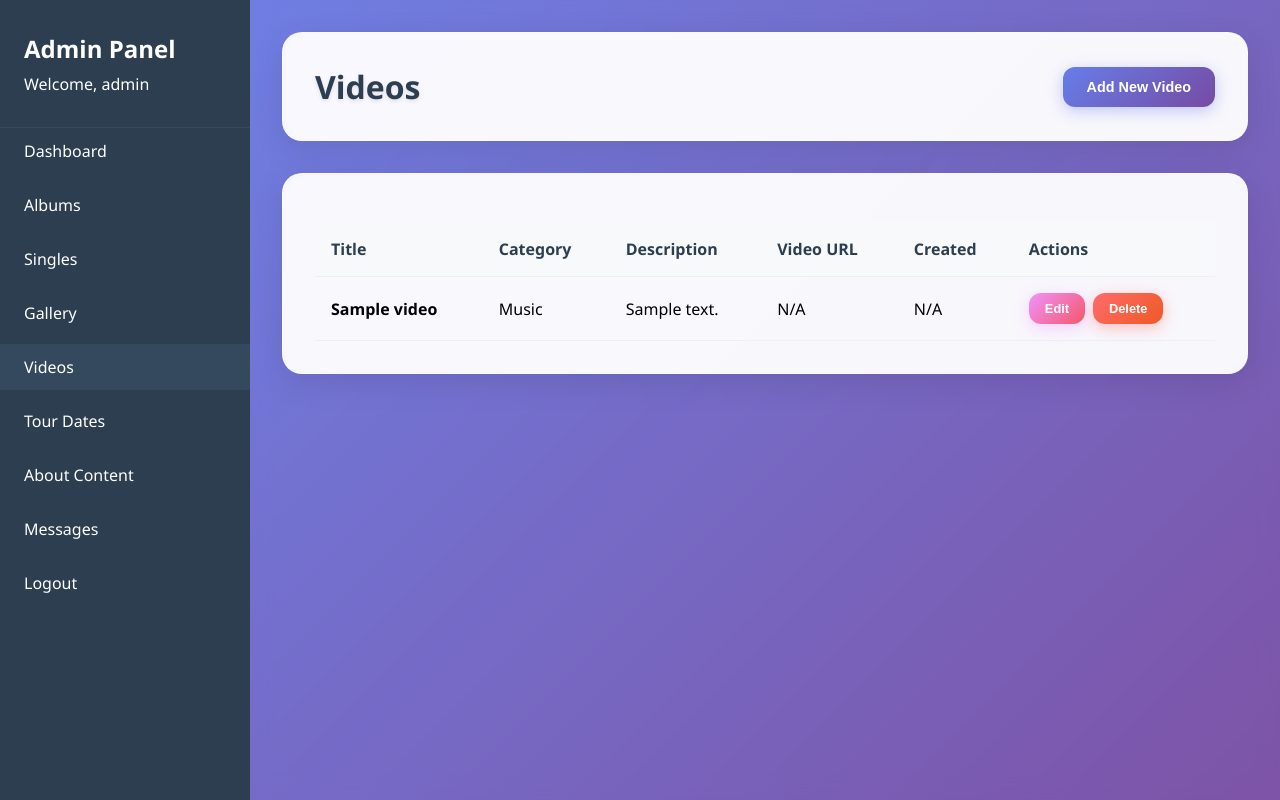
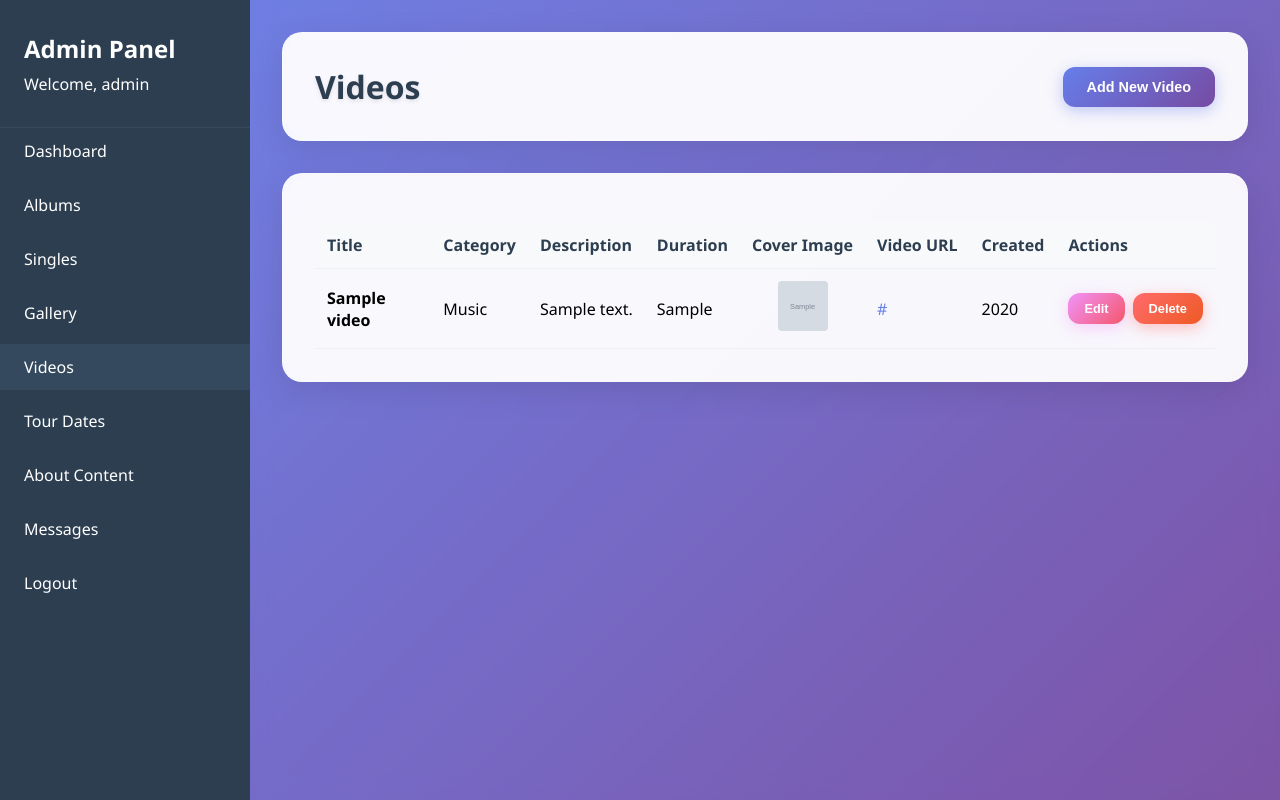
Before and after one commit to mkError420/-singer-portfolio-with-backend, a PHP site: page /madam-portfolio/backend/admin/videos.php in a window 1280 px wide. Run offline with PHP 8.4, Linux system fonts and the light colour scheme; a user stored in the database is signed in; tables that the repository leaves empty hold one stand-in row (values such as "Sample post"); grey boxes marked "Sample" are stand-in pictures.

Commit message:
videos image upload problem

```diff
--- a/backend/admin/videos.php
+++ b/backend/admin/videos.php
@@ -215,6 +215,8 @@ $currentUser = $auth->getCurrentUser();
                             <th>Title</th>
                             <th>Category</th>
                             <th>Description</th>
+                            <th>Duration</th>
+                            <th>Cover Image</th>
                             <th>Video URL</th>
                             <th>Created</th>
                             <th>Actions</th>
@@ -235,7 +237,7 @@ $currentUser = $auth->getCurrentUser();
                 <h2 id="modalTitle">Add New Video</h2>
                 <span class="close" onclick="closeModal()">&times;</span>
             </div>
-            <form id="videoForm">
+            <form id="videoForm" enctype="multipart/form-data">
                 <input type="hidden" id="videoId">
 
                 <div class="form-group">
@@ -261,6 +263,23 @@ $currentUser = $auth->getCurrentUser();
                 <div class="form-group">
                     <label for="videoUrl">Video URL</label>
                     <input type="url" id="videoUrl" name="video_url" required>
+                </div>
+
+                <div class="form-group">
+                    <label for="videoDuration">Duration</label>
+                    <input type="text" id="videoDuration" name="duration" placeholder="e.g., 3:45">
+                </div>
+
+                <div class="form-group">
+                    <label for="videoThumbnail">Cover Image</label>
+                    <input type="file" id="videoThumbnail" name="thumbnail" accept="image/*">
+                    <div id="currentThumbnail" style="margin-top: 0.5rem; display: none;">
+                        <small style="color: #666; font-size: 0.85rem;">Current thumbnail:</small><br>
+                        <img id="currentThumbnailImg" src="" alt="Current thumbnail" style="max-width: 100px; max-height: 100px; border-radius: 4px; margin-top: 0.25rem;">
+                    </div>
+                    <small style="color: #666; font-size: 0.85rem; margin-top: 0.25rem; display: block;">
+                        Upload an image file (JPG, PNG, GIF, WebP). Leave empty to keep existing thumbnail.
+                    </small>
                 </div>
 
                 <div class="form-actions">
@@ -347,6 +366,40 @@ $currentUser = $auth->getCurrentUser();
             justify-content: flex-end;
             margin-top: 1.5rem;
         }
+
+        .table {
+            width: 100%;
+            border-collapse: collapse;
+            margin-top: 1rem;
+            table-layout: auto;
+        }
+
+        .table th,
+        .table td {
+            padding: 0.75rem;
+            text-align: left;
+            border-bottom: 1px solid #ecf0f1;
+            vertical-align: middle;
+        }
+
+        .table th {
+            background: #f8f9fa;
+            font-weight: 600;
+            color: #2c3e50;
+            white-space: nowrap;
+        }
+
+        .table td:nth-child(3) {
+            max-width: 200px;
+            overflow: hidden;
+            text-overflow: ellipsis;
+            white-space: nowrap;
+        }
+
+        .table td:nth-child(5) {
+            width: 60px;
+            text-align: center;
+        }
     </style>
 
     <script>
@@ -404,8 +457,15 @@ $currentUser = $auth->getCurrentUser();
                     <td><strong>${video.title || 'N/A'}</strong></td>
                     <td>${getCategoryDisplay(video.category)}</td>
                     <td>${video.description || 'No description'}</td>
-                    <td>${video.video_url || 'N/A'}</td>
-                    <td>${video.created_at ? new Date(video.created_at).toLocaleDateString() : 'N/A'}</td>
+                    <td>${video.duration || 'N/A'}</td>
+                    <td>
+                        ${video.thumbnail ?
+                            `<img src="${video.thumbnail}" alt="${video.title}" style="width: 50px; height: 50px; object-fit: cover; border-radius: 4px;" onerror="this.src='https://via.placeholder.com/50x50/333/fff?text=No+Image'">` :
+                            '<span style="color: #999;">No image</span>'
+                        }
+                    </td>
+                    <td><a href="https://www.youtube.com/watch?v=${video.videoId}" target="_blank" style="color: #667eea; text-decoration: none;">${video.videoId}</a></td>
+                    <td>${video.releaseDate || 'N/A'}</td>
                     <td>
                         <div class="table-actions">
                             <button class="btn btn-edit btn-sm" onclick="editVideo(${video.id})">Edit</button>
@@ -424,6 +484,8 @@ $currentUser = $auth->getCurrentUser();
             document.getElementById('modalTitle').textContent = 'Add New Video';
             document.getElementById('videoForm').reset();
             editingVideo = null;
+            // Hide current thumbnail when adding new video
+            document.getElementById('currentThumbnail').style.display = 'none';
         }
 
         // Close modal
@@ -441,7 +503,20 @@ $currentUser = $auth->getCurrentUser();
                 document.getElementById('videoTitle').value = video.title;
                 document.getElementById('videoCategory').value = video.category;
                 document.getElementById('videoDescription').value = video.description || '';
-                document.getElementById('videoUrl').value = video.video_url;
+                document.getElementById('videoUrl').value = `https://www.youtube.com/watch?v=${video.videoId}`;
+                document.getElementById('videoDuration').value = video.duration || '';
+                // Clear file input for thumbnail (can't pre-populate file inputs for security)
+                document.getElementById('videoThumbnail').value = '';
+
+                // Show current thumbnail if exists
+                const currentThumbnailDiv = document.getElementById('currentThumbnail');
+                const currentThumbnailImg = document.getElementById('currentThumbnailImg');
+                if (video.thumbnail) {
+                    currentThumbnailDiv.style.display = 'block';
+                    currentThumbnailImg.src = video.thumbnail;
+                } else {
+                    currentThumbnailDiv.style.display = 'none';
+                }
 
                 document.getElementById('modalTitle').textContent = 'Edit Video';
                 document.getElementById('videoModal').style.display = 'block';
@@ -465,6 +540,9 @@ $currentUser = $auth->getCurrentUser();
                         loadVideos(); // Reload videos from database
                     } else {
                         const error = await response.text();
+                        console.error('Error response:', error);
+                        console.error('Response status:', response.status);
+                        console.error('Response headers:', response.headers);
                         alert('Error deleting video: ' + error);
                     }
                 } catch (error) {
@@ -478,40 +556,73 @@ $currentUser = $auth->getCurrentUser();
         document.getElementById('videoForm').addEventListener('submit', async function(e) {
             e.preventDefault();
 
+            console.log('=== FORM SUBMISSION START ===');
             console.log('Form submitted, editingVideo:', editingVideo);
+
+            // Validate required fields
+            const title = document.getElementById('videoTitle').value.trim();
+            const category = document.getElementById('videoCategory').value;
+            const videoUrl = document.getElementById('videoUrl').value.trim();
+
+            if (!title) {
+                alert('Please enter a video title');
+                return;
+            }
+
+            if (!category) {
+                alert('Please select a category');
+                return;
+            }
+
+            if (!videoUrl) {
+                alert('Please enter a video URL');
+                return;
+            }
 
             const formData = new FormData(this);
             const videoData = {
                 title: formData.get('title'),
                 category: formData.get('category'),
                 description: formData.get('description'),
-                video_url: formData.get('video_url')
+                video_url: formData.get('video_url'),
+                duration: formData.get('duration')
             };
 
+            // Handle file upload
+            const thumbnailFile = document.getElementById('videoThumbnail').files[0];
+            if (thumbnailFile) {
+                formData.append('thumbnail_file', thumbnailFile);
+            }
+
+            // Remove thumbnail from videoData since we're handling file separately
+            delete videoData.thumbnail;
+
             console.log('Video data to save:', videoData);
+            console.log('Thumbnail file:', thumbnailFile);
+            console.log('FormData before sending:');
+            for (let [key, value] of formData.entries()) {
+                console.log(`  ${key}:`, value);
+            }
 
             try {
                 let response;
                 if (editingVideo) {
                     // Update existing video
                     videoData.id = editingVideo.id;
+                    formData.append('video_data', JSON.stringify(videoData));
+                    formData.append('_method', 'PUT'); // Use POST with method override
                     console.log('Updating video with ID:', editingVideo.id);
                     response = await fetch('/madam-portfolio/backend/api/videos.php', {
-                        method: 'PUT',
-                        headers: {
-                            'Content-Type': 'application/json',
-                        },
-                        body: JSON.stringify(videoData)
+                        method: 'POST',
+                        body: formData
                     });
                 } else {
                     // Add new video
+                    formData.append('video_data', JSON.stringify(videoData));
                     console.log('Creating new video');
                     response = await fetch('/madam-portfolio/backend/api/videos.php', {
                         method: 'POST',
-                        headers: {
-                            'Content-Type': 'application/json',
-                        },
-                        body: JSON.stringify(videoData)
+                        body: formData
                     });
                 }
 
@@ -526,6 +637,8 @@ $currentUser = $auth->getCurrentUser();
                 } else {
                     const error = await response.text();
                     console.error('API error response:', error);
+                    console.error('Response status:', response.status);
+                    console.error('Response headers:', response.headers);
                     alert('Error saving video: ' + error);
                 }
             } catch (error) {
--- a/backend/api/videos.php
+++ b/backend/api/videos.php
@@ -21,6 +21,11 @@ try {
 }
 
 $method = $_SERVER['REQUEST_METHOD'];
+
+// Handle method override for PUT/DELETE via POST
+if ($method === 'POST' && isset($_POST['_method'])) {
+    $method = strtoupper($_POST['_method']);
+}
 
 switch ($method) {
     case 'GET':
@@ -116,58 +121,157 @@ function extractYouTubeId($url) {
     return $url;
 }
 
+// Helper function to handle thumbnail upload
+function uploadThumbnail($file) {
+    try {
+        $uploadDir = __DIR__ . '/../../public/images/thumbnails/';
+
+        // Create directory if it doesn't exist
+        if (!file_exists($uploadDir)) {
+            if (!mkdir($uploadDir, 0755, true)) {
+                throw new Exception('Failed to create upload directory.');
+            }
+        }
+
+        // Check if file was uploaded
+        if (!isset($file) || $file['error'] !== UPLOAD_ERR_OK) {
+            throw new Exception('File upload error: ' . $file['error']);
+        }
+
+        // Generate unique filename
+        $filename = uniqid('thumb_', true) . '.' . pathinfo($file['name'], PATHINFO_EXTENSION);
+        $filepath = $uploadDir . $filename;
+
+        // Validate file type
+        $allowedTypes = ['image/jpeg', 'image/jpg', 'image/png', 'image/gif', 'image/webp'];
+        $fileType = mime_content_type($file['tmp_name']);
+
+        if (!in_array($fileType, $allowedTypes)) {
+            throw new Exception('Invalid file type. Only JPG, PNG, GIF, and WebP are allowed.');
+        }
+
+        // Validate file size (max 5MB)
+        if ($file['size'] > 5 * 1024 * 1024) {
+            throw new Exception('File too large. Maximum size is 5MB.');
+        }
+
+        // Move uploaded file
+        if (move_uploaded_file($file['tmp_name'], $filepath)) {
+            // Return forward slashes for web compatibility
+            return '/madam-portfolio/public/images/thumbnails/' . $filename;
+        } else {
+            throw new Exception('Failed to move uploaded file.');
+        }
+    } catch (Exception $e) {
+        error_log('Upload error: ' . $e->getMessage());
+        throw $e;
+    }
+}
+
 function createVideo() {
     global $db;
 
-    $input = file_get_contents("php://input");
-    if ($input === false) {
-        http_response_code(400);
-        echo json_encode(['message' => 'No input data received']);
-        return;
+    try {
+        // Handle multipart form data
+        if (isset($_POST['video_data'])) {
+            $data = json_decode($_POST['video_data']);
+
+            if ($data === null) {
+                throw new Exception('Invalid JSON data in video_data field');
             }
 
-    $data = json_decode($input);
-    if ($data === null) {
-        http_response_code(400);
-        echo json_encode(['message' => 'Invalid JSON data received']);
-        return;
+            // Handle file upload (make it optional for testing)
+            $thumbnailPath = null;
+            if (isset($_FILES['thumbnail_file']) && $_FILES['thumbnail_file']['error'] === UPLOAD_ERR_OK) {
+                $thumbnailPath = uploadThumbnail($_FILES['thumbnail_file']);
             }
 
-    try {
             $query = "INSERT INTO videos (title, description, video_url, thumbnail, category, duration)
                       VALUES (:title, :description, :video_url, :thumbnail, :category, :duration)";
 
             $stmt = $db->prepare($query);
 
             $stmt->bindValue(':title', $data->title);
-        $stmt->bindValue(':description', $data->description);
+            $stmt->bindValue(':description', $data->description ?? '');
             $stmt->bindValue(':video_url', $data->video_url);
-        $stmt->bindValue(':thumbnail', $data->thumbnail ?? null);
+            $stmt->bindValue(':thumbnail', $thumbnailPath);
             $stmt->bindValue(':category', $data->category);
             $stmt->bindValue(':duration', $data->duration ?? null);
 
             if ($stmt->execute()) {
+                $newId = $db->lastInsertId();
                 http_response_code(201);
                 echo json_encode([
                     'message' => 'Video created successfully',
-                'id' => $db->lastInsertId()
+                    'id' => $newId
                 ]);
             } else {
+                $errorInfo = $stmt->errorInfo();
                 http_response_code(500);
-            echo json_encode(['message' => 'Failed to create video']);
+                echo json_encode(['message' => 'Failed to create video: ' . $errorInfo[2]]);
+            }
+        } else {
+            throw new Exception('No video_data found in POST request');
         }
     } catch(PDOException $e) {
         http_response_code(500);
         echo json_encode(['message' => 'Database error: ' . $e->getMessage()]);
+    } catch(Exception $e) {
+        http_response_code(400);
+        echo json_encode(['message' => $e->getMessage()]);
     }
 }
 
 function updateVideo() {
     global $db;
 
+    try {
+        // Handle multipart form data
+        if (isset($_POST['video_data'])) {
+            $data = json_decode($_POST['video_data']);
+
+            // Handle file upload
+            $thumbnailPath = null;
+            if (isset($_FILES['thumbnail_file']) && $_FILES['thumbnail_file']['error'] === UPLOAD_ERR_OK) {
+                $thumbnailPath = uploadThumbnail($_FILES['thumbnail_file']);
+            } else {
+                // Keep existing thumbnail if no new file uploaded
+                $stmt = $db->prepare("SELECT thumbnail FROM videos WHERE id = :id");
+                $stmt->bindParam(':id', $data->id);
+                $stmt->execute();
+                $existingVideo = $stmt->fetch(PDO::FETCH_ASSOC);
+                $thumbnailPath = $existingVideo['thumbnail'];
+            }
+
+            $query = "UPDATE videos SET
+                      title = :title,
+                      description = :description,
+                      video_url = :video_url,
+                      thumbnail = :thumbnail,
+                      category = :category,
+                      duration = :duration
+                      WHERE id = :id";
+
+            $stmt = $db->prepare($query);
+
+            $stmt->bindParam(':title', $data->title);
+            $stmt->bindParam(':description', $data->description);
+            $stmt->bindParam(':video_url', $data->video_url);
+            $stmt->bindParam(':thumbnail', $thumbnailPath);
+            $stmt->bindParam(':category', $data->category);
+            $stmt->bindParam(':duration', $data->duration ?? null);
+            $stmt->bindParam(':id', $data->id);
+
+            if ($stmt->execute()) {
+                echo json_encode(['message' => 'Video updated successfully']);
+            } else {
+                http_response_code(500);
+                echo json_encode(['message' => 'Failed to update video']);
+            }
+        } else {
+            // Fallback to JSON for backward compatibility
             $data = json_decode(file_get_contents("php://input"));
 
-    try {
             $query = "UPDATE videos SET
                       title = :title,
                       description = :description,
@@ -193,9 +297,13 @@ function updateVideo() {
                 http_response_code(500);
                 echo json_encode(['message' => 'Failed to update video']);
             }
+        }
     } catch(PDOException $e) {
         http_response_code(500);
         echo json_encode(['message' => 'Database error: ' . $e->getMessage()]);
+    } catch(Exception $e) {
+        http_response_code(400);
+        echo json_encode(['message' => $e->getMessage()]);
     }
 }
 
```
Also changed, not shown: public/images/thumbnails/test_1770291051_Albums 04.png (added), public/images/thumbnails/thumb_69847f5f52ffa4.24819325.jpg (added), public/images/thumbnails/thumb_69847fa1946895.30944475.png (added), public/images/thumbnails/thumb_69848081157319.56512675.png (added), public/images/thumbnails/thumb_698480883a3690.92692883.png (added), public/images/thumbnails/thumb_6984809a42b1d8.23024356.png (added), public/images/thumbnails/thumb_698480c2c5cd71.08892729.png (added), public/images/thumbnails/thumb_698480f7b8d6c1.95849811.png (added), public/images/thumbnails/thumb_698480fb425344.84433741.png (added), public/images/thumbnails/thumb_698481f11146f4.14295600.jpg (added), 3 other files. Lines whose indentation alone changed are shown as unchanged.
